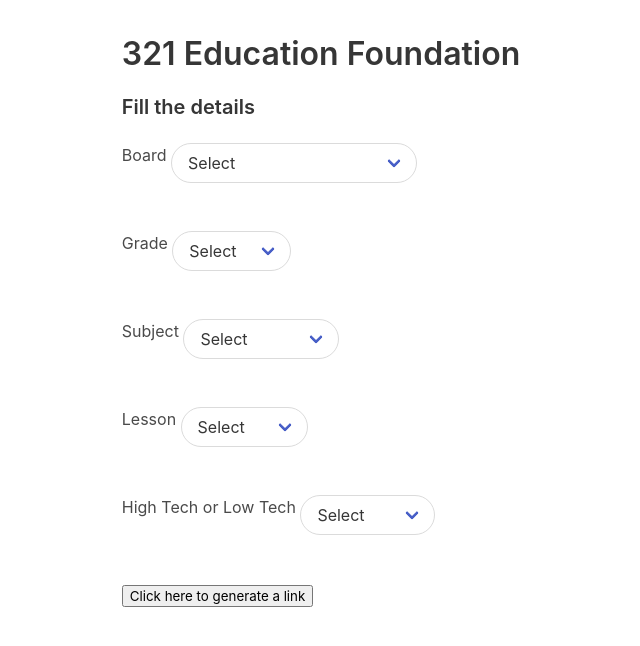
After one commit to IndiaCFG2/team-18, a Python web app: template backend-webapp/templates/select_institutions.html in a window 1280 px wide. The commit adds this page. Shown: the top 646 px of the page, without its empty margins (319-959 px from the left). Run offline with Jinja, Linux system fonts and the light colour scheme; the template is opened without the code that fills it, so the values that code supplies are empty; some libraries are stand-ins or nearby versions.

Commit message:
Microservice function to select an institute and generate link by organisation remaining.

```diff
--- /dev/null
+++ b/backend-webapp/templates/select_institutions.html
@@ -0,0 +1,84 @@
+<!DOCTYPE html>
+<html>
+  <head>
+    <meta charset="utf-8">
+    <meta name="viewport" content="width=device-width, initial-scale=1">
+    <title>Link Generator</title>
+    <link rel="stylesheet" href="https://cdn.jsdelivr.net/npm/bulma@0.9.0/css/bulma.min.css">
+    <link rel="stylesheet" href="https://maxcdn.bootstrapcdn.com/font-awesome/4.4.0/css/font-awesome.min.css"/>
+  </head>
+  <body>
+    <section class="section">
+        <div class="container">
+        <div class="columns is-centered">
+        <form action = "" method="post" >
+            <h3 class="title is-3">321 Education Foundation</h3>
+            <h5 class="title is-5">Fill the details</h5>
+
+            <label for="select">Board</label>
+                <div class="select is-rounded">
+                    <select name="board" required="true">
+                            <option value="">Select</option>
+                            <option value="cbse">CBSE</option>
+                            <option value="ta">Telangana State Board</option>
+                            <option value="mh">Maharashtra State Board</option>
+                            <option value="ka">Karnataka State Board</option>
+                    </select>
+                </div>
+            </label>
+            <br><br><br>
+
+            <label for="select">Grade</label>
+                <div class="select is-rounded">
+
+                    <select name="grade" required>
+                            <option value="">Select</option>
+                            <option value="grade1">Grade 1</option>
+                            <option value="grade2">Grade 2</option>
+                            <option value="grade3">Grade 3</option>
+
+                    </select>
+                </div>
+            </label>
+            <br><br><br>
+            <label for="select">Subject</label>
+                <div class="select is-rounded">
+
+                    <select name = 'subject' required>
+                            <option value="">Select</option>
+                            <option value="eng">English</option>
+                            <option value="hindi">Hindi</option>
+                            <option value="maths">Mathematics</option>
+                    </select>
+                </div>
+            </label>
+            <br><br><br>
+            <label for="select">Lesson</label>
+                <div class="select is-rounded">
+                    <select name = 'lesson' required>
+                        <option value="">Select</option>
+                        <option value="l1">Lesson 1</option>
+                        <option value="l2">Lesson 2</option>
+                    </select>
+                </div>
+            </label>
+            <br><br><br>
+            <label for="select">High Tech or Low Tech</label>
+                <div class="select is-rounded">
+
+                    <select name = 'tech' required>
+                            <option value="">Select</option>
+                            <option value="ht">High Tech</option>
+                            <option value="lt">Low Tech</option>
+                    </select>
+                </div>
+            </label>
+
+            <br><br><br>
+            <input value="Click here to generate a link" type="submit"></input>
+        </form>
+        </div>
+        </div>
+    </section>
+  </body>
+</html>
--- a/backend-webapp/templates/teacher_select.html
+++ b/backend-webapp/templates/teacher_select.html
@@ -36,8 +36,6 @@
                             <option value="grade1">Grade 1</option>
                             <option value="grade2">Grade 2</option>
                             <option value="grade3">Grade 3</option>
-                            <option value="grade4">Grade 4</option>
-                            <option value="grade5">Grade 5</option>
 
                     </select>
                 </div>
@@ -51,8 +49,6 @@
                             <option value="eng">English</option>
                             <option value="hindi">Hindi</option>
                             <option value="maths">Mathematics</option>
-                            <option value="evs">EVS</option>
-                            <option value="gk">GK</option>
                     </select>
                 </div>
             </label>
@@ -63,7 +59,6 @@
                         <option value="">Select</option>
                         <option value="l1">Lesson 1</option>
                         <option value="l2">Lesson 2</option>
-                        <option value="l3">Lesson 3</option>
                     </select>
                 </div>
             </label>
```
Also changed, not shown: backend-webapp/app.py (+23 -7 lines).
